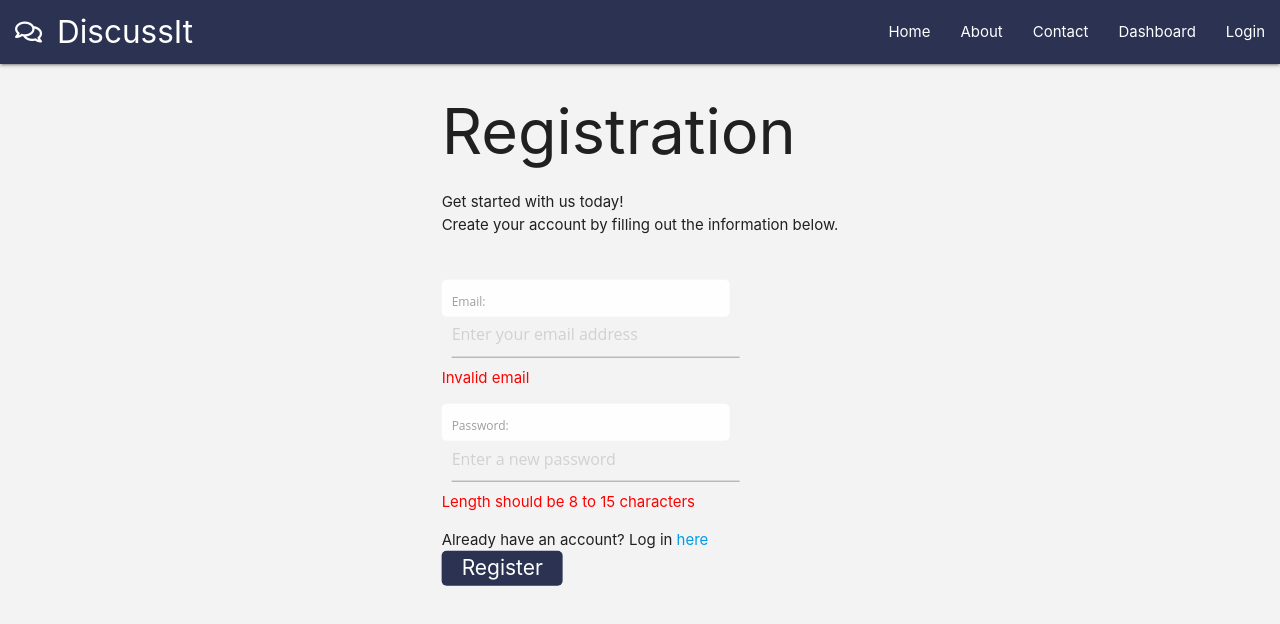
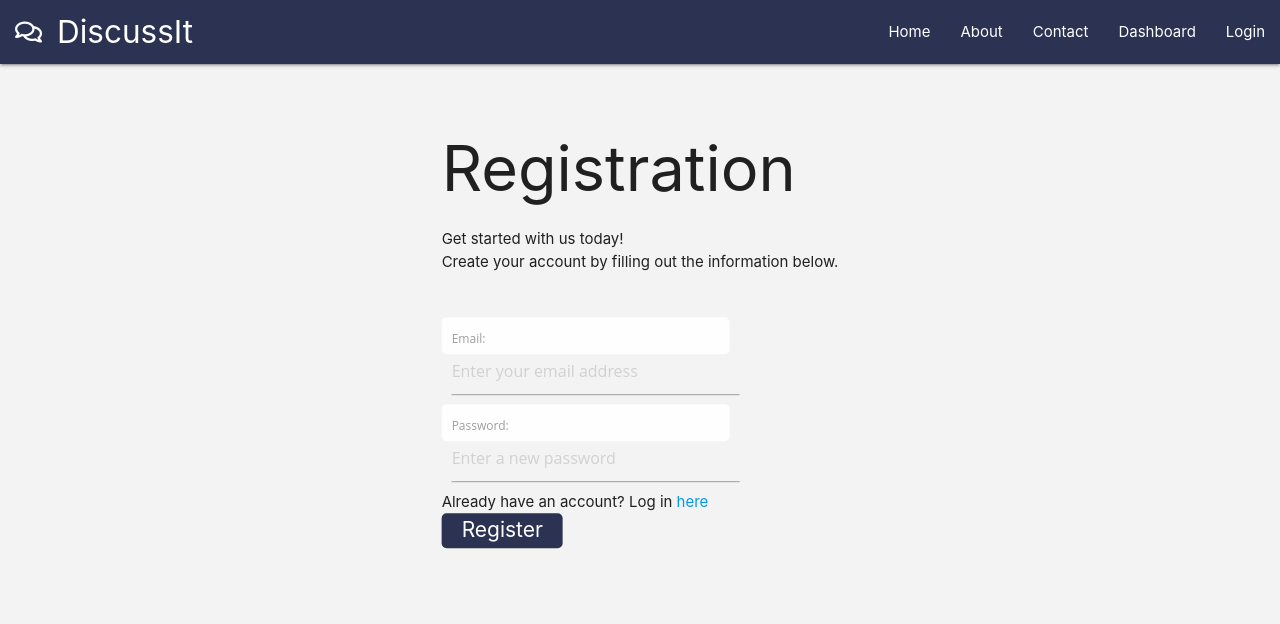
Before and after one commit to byadav02717/discussit, a React (Create React App) app in the folder client/: page /register in a window 1280 px wide. Shown: the top 624 px of the page. Built offline with nearby package versions, Linux system fonts and the light colour scheme.

Commit message:
small update

```diff
--- a/client/src/pages/Register.js
+++ b/client/src/pages/Register.js
@@ -40,9 +40,9 @@ function Register() {
   }
 
   useEffect(() => {
-    var regexEmail = /@+.+(com|co|fr|net|de|ru|it|es|nl|ca|be|ch|edu)/;
+    var regexEmail = /@+.+(com|co|org|fr|net|de|ru|it|es|nl|ca|be|ch|edu)/;
     var resultEmail = regexEmail.test(emailReg);
-    if(!resultEmail)
+    if(!resultEmail && emailReg.length > 0)
     {
       setEmailError("Invalid email");
       seterr(true);
@@ -53,7 +53,7 @@ function Register() {
       seterr(false);
     }
 
-    if(passwordReg.length < 8 || passwordReg.lenght > 15)
+    if((passwordReg.length < 8 || passwordReg.length > 15) && passwordReg.length > 0)
     {
       setpasswordError("Length should be 8 to 15 characters");
       seterr1(true);
@@ -125,7 +125,7 @@ function Register() {
           Already have an account? Log in <a href='/login'>here</a>
           <br />
 
-          <button className='button' type="submit">Register</button>
+          <button className='button' type="submit" disabled={err || err1}>Register</button>
         </form>
 
        </ div>
```
Also changed, not shown: 1 other file (tests, documents, lock files or other folders).
